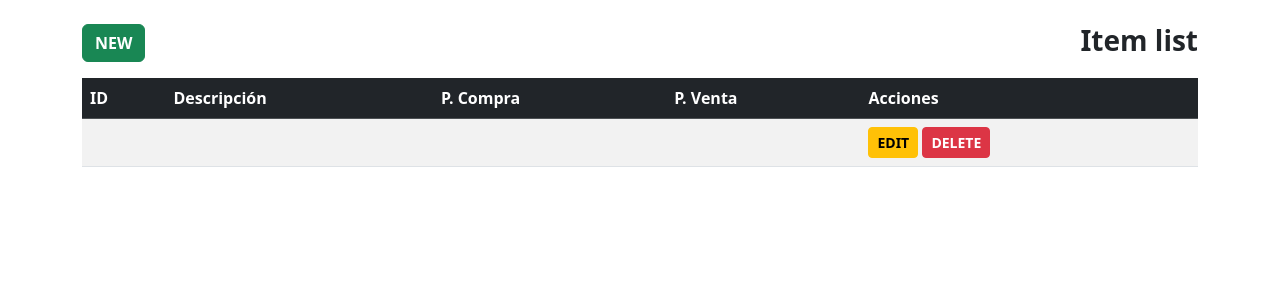
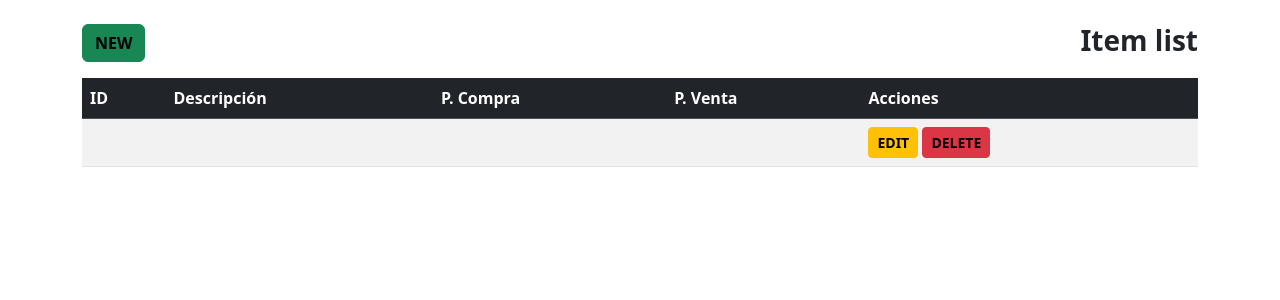
Before and after one commit to MarcosDVS/CRUD_PHP, a PHP site: page /index.php in a window 1280 px wide. Shown: the part 56-356 px from the top of the page. Run offline with PHP 8.4, Linux system fonts and the light colour scheme; tables that the repository leaves empty or names only in its code hold one stand-in row (values such as "Sample post"); data that the repository does not hold is empty.

Commit message:
Some changes

```diff
--- a/Pages/AddEditArticulo.php
+++ b/Pages/AddEditArticulo.php
@@ -18,11 +18,11 @@
             <input type="number" step="0.01" class="form-control" id="p_venta" name="p_venta" required>
         </div>
         <div class="col-md-12 text-center mt-3">
-            <button type="submit" id="submit-button" name="create" class="btn btn-success fw-bold me-2">
-                Crear
+            <button type="submit" id="submit-button" name="create" class="btn btn-success fw-bold me-2 text-black">
+                Create
             </button>
-            <button type="button" id="cancel-button" class="btn btn-secondary fw-bold" onclick="clearForm()">
-                Cancelar
+            <button type="button" id="cancel-button" class="btn btn-secondary fw-bold text-black" onclick="clearForm()">
+                Cancel
             </button>
         </div>
     </form>
@@ -34,7 +34,7 @@
         document.getElementById('descripcion').value = descripcion;
         document.getElementById('p_compra').value = p_compra;
         document.getElementById('p_venta').value = p_venta;
-        document.getElementById('submit-button').innerText = 'Modificar'; // Cambia el texto del botón
+        document.getElementById('submit-button').innerText = 'Update'; // Cambia el texto del botón
         document.getElementById('submit-button').name = 'update'; // Cambia el name del botón a 'update'
     }
     function clearForm() {
@@ -42,7 +42,7 @@
         document.getElementById('descripcion').value = '';
         document.getElementById('p_compra').value = '';
         document.getElementById('p_venta').value = '';
-        document.getElementById('submit-button').innerText = 'Crear'; // Restablece el texto del botón
+        document.getElementById('submit-button').innerText = 'Create'; // Restablece el texto del botón
         document.getElementById('submit-button').name = 'create'; // Restablece el nombre del botón a 'create'
         hideForm(); // Cierra el modal
     }
--- a/Pages/index.php
+++ b/Pages/index.php
@@ -37,7 +37,7 @@ if ($_SERVER['REQUEST_METHOD'] == 'POST') {
 
 <div class="row mt-4">
     <div class="col">
-        <button id="newButton" class="btn btn-success mb-3 fw-bold" onclick="showForm(0);">
+        <button id="newButton" class="btn btn-success mb-3 fw-bold text-black" onclick="showForm(0);">
             NEW
         </button>
     </div>
@@ -72,7 +72,7 @@ if ($_SERVER['REQUEST_METHOD'] == 'POST') {
                     </form>
                     <form method="post" style="display:inline;" onsubmit="return confirmDelete();">
                         <input type="hidden" name="id" value="<?php echo $articulo['Id']; ?>">
-                        <button type="submit" name="delete" class="btn btn-danger btn-sm">
+                        <button type="submit" name="delete" class="btn btn-danger btn-sm text-black">
                             <b>DELETE</b>
                         </button>
                     </form>
```
